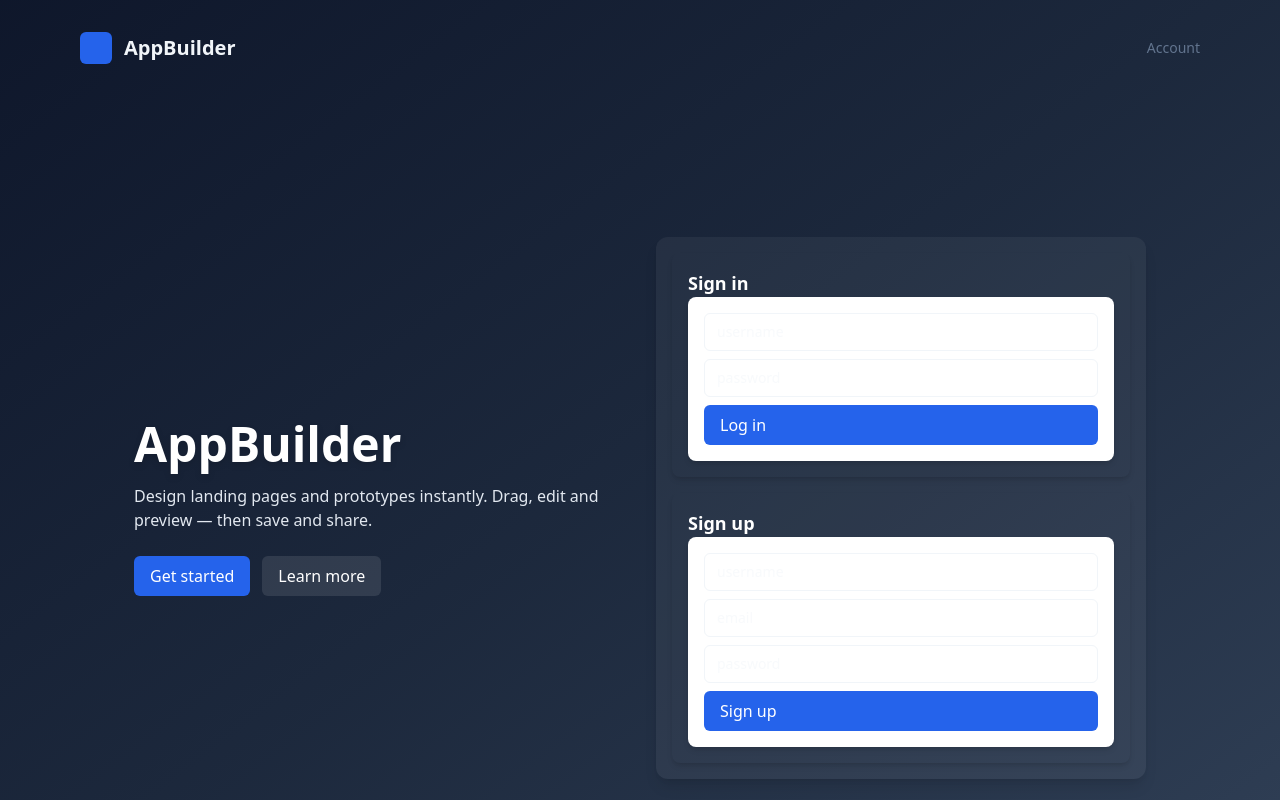
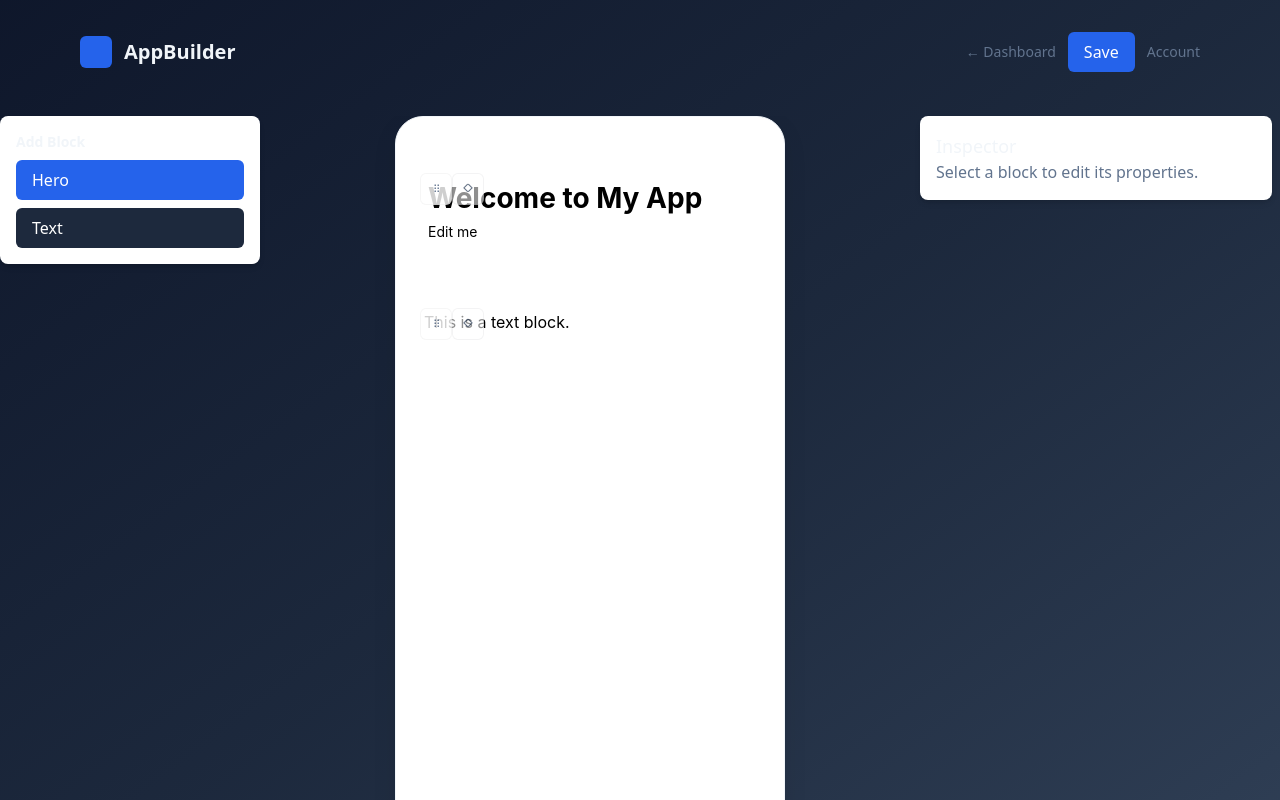
Before and after one commit to pwilly1/AppBuilder, a React (Vite) app in the folder app-builder/frontend/: page /editor in a window 1280 px wide. Shown: the top 800 px of the page. Built offline with nearby package versions, Linux system fonts and the light colour scheme.

Commit message:
changed to router based implementation

```diff
--- a/app-builder/frontend/package.json
+++ b/app-builder/frontend/package.json
@@ -22,6 +22,7 @@
     "react-hot-toast": "^2.6.0",
     "react-native": "^0.80.2",
     "react-native-web": "^0.21.1",
+    "react-router-dom": "^6.30.1",
     "zod": "^4.1.12"
   },
   "devDependencies": {
--- a/app-builder/frontend/src/App.tsx
+++ b/app-builder/frontend/src/App.tsx
@@ -1,178 +1,288 @@
 import { Preview } from './editor/Preview'
-import { useMemo, useState } from 'react'
+import { useMemo, useState, useEffect } from 'react'
 import type { Project, Page, Block } from './shared/BlockTypes'
+
 import { PageRenderer } from './PageRenderer'
 import { PageList } from './PageList'
 import { AddBlock } from './AddBlock'
+
 import Inspector from './components/Inspector'
 import Landing from './components/Landing'
 import Account from './pages/Account'
-// Projects component no longer used in editor layout; dashboard lists projects instead
-// import Projects from './components/Projects'
 import Dashboard from './pages/Dashboard'
+
 import { getProject, updateProject, createProject, getToken, listProjects } from './api'
-import { useEffect } from 'react'
-
+import { BrowserRouter, Routes, Route, useNavigate, Navigate } from 'react-router-dom'
 
 const initialProject: Project = {
   id: 'proj1',
   name: 'My App',
   pages: [
     {
-      id: 'home', title: 'Home', path: '/home',
+      id: 'home',
+      title: 'Home',
+      path: '/home',
       blocks: [
-        { id: 'b1', type: 'hero', props: { headline: 'Welcome to My App', subhead:'Edit me' } },
+        {
+          id: 'b1',
+          type: 'hero',
+          props: { headline: 'Welcome to My App', subhead: 'Edit me' },
+        },
         { id: 'b2', type: 'text', props: { value: 'This is a text block.' } },
-      ]
+      ],
     },
     { id: 'contact', title: 'Contact', path: '/contact', blocks: [] },
   ],
 }
 
 export default function App() {
-  const [authed, setAuthed] = useState<boolean>(() => !!getToken());
-  const [view, setView] = useState<'landing'|'dashboard'|'editor'|'account'>(() => !!getToken() ? 'dashboard' : 'landing')
+  const [authed, setAuthed] = useState<boolean>(() => !!getToken())
+
   const [project, setProject] = useState<Project>(initialProject)
   const [selectedPageId, setSelectedPageId] = useState<string>(() => project.pages?.[0]?.id ?? '')
   const [selectedBlock, setSelectedBlock] = useState<any | null>(null)
 
-  const page = useMemo(
-    () => project.pages.find(p => p.id === selectedPageId),
-    [project, selectedPageId]
-  )
+  const page = useMemo(() => project.pages.find((p) => p.id === selectedPageId), [project, selectedPageId])
 
   // page rename / add helpers intentionally removed (not used in current UI)
 
   const addBlock = (b: Block) => {
-    setProject(p => ({
+    setProject((p) => ({
       ...p,
-      pages: p.pages.map(pg => pg.id===selectedPageId ? { ...pg, blocks: [...pg.blocks, b] } : pg)
+      pages: p.pages.map((pg) => (pg.id === selectedPageId ? { ...pg, blocks: [...pg.blocks, b] } : pg)),
     }))
   }
 
-  async function openProject(proj: any) {
+  async function openProject(proj: any, navigate?: (path: string) => void) {
     // proj may be a summary (no pages) or a full project; fetch if necessary
-    let full = proj;
+    let full = proj
+
     if (!full.pages) {
-      full = await getProject(proj.id);
+      full = await getProject(proj.id)
     }
 
     // ensure the project has at least one page so the editor has something to render
     if (!full.pages || full.pages.length === 0) {
-      const id = crypto.randomUUID();
-      full.pages = [{ id, title: 'Home', path: '/home', blocks: [] }];
+      const id = crypto.randomUUID()
+      full.pages = [{ id, title: 'Home', path: '/home', blocks: [] }]
     }
 
-    setProject(full);
-    setSelectedPageId(full.pages[0].id);
-    setView('editor')
+    setProject(full)
+    setSelectedPageId(full.pages[0].id)
+
+    if (navigate) navigate('/editor')
   }
 
   function editBlock(updated: Block) {
-    setProject(p => ({
+    setProject((p) => ({
       ...p,
-      pages: p.pages.map(pg => pg.id===selectedPageId ? { ...pg, blocks: pg.blocks.map(b => b.id===updated.id ? updated : b) } : pg)
+      pages: p.pages.map((pg) => (pg.id === selectedPageId ? { ...pg, blocks: pg.blocks.map((b) => (b.id === updated.id ? updated : b)) } : pg)),
     }))
   }
 
   function deleteBlock(id: string) {
-    setProject(p => ({
+    setProject((p) => ({
       ...p,
-      pages: p.pages.map(pg => pg.id===selectedPageId ? { ...pg, blocks: pg.blocks.filter(b => b.id!==id) } : pg)
+      pages: p.pages.map((pg) => (pg.id === selectedPageId ? { ...pg, blocks: pg.blocks.filter((b) => b.id !== id) } : pg)),
     }))
   }
 
   async function saveProject() {
     try {
       // if project.id is a temporary local id (not a 24-char Mongo ObjectId), create it first
-      const isObjectIdLike = typeof project.id === 'string' && /^[0-9a-fA-F]{24}$/.test(project.id);
+      const isObjectIdLike = typeof project.id === 'string' && /^[0-9a-fA-F]{24}$/.test(project.id)
+
       if (!isObjectIdLike) {
-        const created: any = await createProject(project);
+        const created: any = await createProject(project)
         // replace local project with the created server project which includes real id
-        setProject(created);
-        alert('Project created');
-        return;
+        setProject(created)
+        alert('Project created')
+        return
       }
-      await updateProject(project.id, project);
-      alert('Project saved');
+
+      await updateProject(project.id, project)
+      alert('Project saved')
     } catch (err: any) {
       // if server returned 403, likely a guest attempted a forbidden action
       if (err?.status === 403) {
-        try { localStorage.removeItem('app_token'); } catch {}
-        setAuthed(false);
-        alert('Guests cannot save projects. Please sign up or log in to save.');
-        return;
+        try {
+          localStorage.removeItem('app_token')
+        } catch {
+          /* ignore */
         }
-      alert('Save failed: ' + err.message);
+
+        setAuthed(false)
+        alert('Guests cannot save projects. Please sign up or log in to save.')
+        return
+      }
+
+      alert('Save failed: ' + err.message)
     }
   }
 
   // validate token on mount: if token exists but is invalid/expired, force login
   useEffect(() => {
-    let mounted = true;
-    (async () => {
-      if (!getToken()) return;
+    let mounted = true
+
+    ;(async () => {
+      if (!getToken()) return
+
       try {
-        await listProjects();
-        if (mounted) setAuthed(true);
+        await listProjects()
+        if (mounted) setAuthed(true)
       } catch (err: any) {
         // if unauthorized, clear token and show login
         if (err.message && err.message.toLowerCase().includes('unauthorized') || err.message === 'Unauthorized') {
-          try { localStorage.removeItem('app_token'); } catch {}
+          try {
+            localStorage.removeItem('app_token')
+          } catch {
+            /* ignore */
           }
-        if (mounted) setAuthed(false);
         }
-    })();
-    return () => { mounted = false };
-  }, []);
+
+        if (mounted) setAuthed(false)
+      }
+    })()
+
+    return () => {
+      mounted = false
+    }
+  }, [])
 
   function logout() {
-    try { localStorage.removeItem('app_token'); } catch {}
-    setAuthed(false);
-    setView('landing');
+    try {
+      localStorage.removeItem('app_token')
+    } catch {
+      /* ignore */
     }
 
-  // no early return: show landing when not authed so the header and background
-  // remain consistent between landing and dashboard/editor views
+    setAuthed(false)
+  }
 
   return (
+    <BrowserRouter>
       <div className="min-h-screen py-8 bg-gradient-to-br from-slate-900 via-slate-800 to-slate-700 text-slate-100">
+        <AppContent
+          authed={authed}
+          setAuthed={setAuthed}
+          logout={logout}
+          project={project}
+          setProject={setProject}
+          selectedPageId={selectedPageId}
+          setSelectedPageId={setSelectedPageId}
+          selectedBlock={selectedBlock}
+          setSelectedBlock={setSelectedBlock}
+          page={page}
+          addBlock={addBlock}
+          openProject={(proj: any, navigate?: (path: string) => void) => openProject(proj, navigate)}
+          editBlock={editBlock}
+          deleteBlock={deleteBlock}
+          saveProject={saveProject}
+        />
+      </div>
+    </BrowserRouter>
+  )
+}
+
+function AppContent(props: any) {
+  const navigate = useNavigate()
+
+  const {
+    authed,
+    setAuthed,
+    logout,
+    project,
+    setProject,
+    selectedPageId,
+    setSelectedPageId,
+    selectedBlock,
+    setSelectedBlock,
+    page,
+    addBlock,
+    openProject,
+    editBlock,
+    deleteBlock,
+    saveProject,
+  } = props
+
+  return (
+    <>
       <header className="max-w-6xl mx-auto px-4 mb-6 flex items-center justify-between">
-        <button type="button" className="flex items-center gap-3 cursor-pointer" onClick={() => setView('landing')} aria-label="Go to landing">
+        <button
+          type="button"
+          className="flex items-center gap-3 cursor-pointer"
+          onClick={() => navigate('/')}
+          aria-label="Go to landing"
+        >
           <div className="h-8 w-8 rounded-md bg-primary" />
           <h1 className="text-xl font-semibold">AppBuilder</h1>
         </button>
+
         <div className="flex items-center gap-3">
-          {view === 'editor' ? (
+          {/* editor-specific controls */}
+          {window.location.pathname === '/editor' ? (
             <>
-              <button className="text-sm muted" onClick={() => setView('dashboard')}>← Dashboard</button>
-              <button className="btn" onClick={saveProject}>Save</button>
+              <button className="text-sm muted" onClick={() => navigate('/dashboard')}>
+                ← Dashboard
+              </button>
+              <button className="btn" onClick={saveProject}>
+                Save
+              </button>
             </>
           ) : null}
+
           {authed ? (
             <>
-              <button className="text-sm muted" onClick={() => setView('account')}>You</button>
-              <button className="text-sm muted" onClick={logout}>Logout</button>
+              <button className="text-sm muted" onClick={() => navigate('/account')}>
+                You
+              </button>
+              <button className="text-sm muted" onClick={() => {
+                logout()
+                navigate('/')
+              }}>
+                Logout
+              </button>
             </>
           ) : (
-            <button className="text-sm muted" onClick={() => setView('landing')}>Account</button>
+            <button className="text-sm muted" onClick={() => navigate('/')}>
+              Account
+            </button>
           )}
         </div>
       </header>
-  <main className={`app-grid ${view==='editor' ? 'editor-mode' : ''}`}>
-        {view === 'landing' || !authed ? (
+
+      <main className={`app-grid ${window.location.pathname === '/editor' ? 'editor-mode' : ''}`}>
+        <Routes>
+          <Route
+            path="/"
+            element={(
               <section className="col-span-3">
-            <Landing onLogin={() => { setAuthed(true); setView('dashboard'); }} />
+                <Landing onLogin={() => { setAuthed(true); navigate('/dashboard') }} />
               </section>
-        ) : view === 'dashboard' ? (
+            )}
+          />
+
+          <Route
+            path="/dashboard"
+            element={(
               <section className="col-span-3">
-            <Dashboard onOpen={openProject} />
+                <Dashboard onOpen={(proj: any) => openProject(proj, navigate)} />
               </section>
-        ) : view === 'account' ? (
+            )}
+          />
+
+          <Route
+            path="/account"
+            element={(
               <section className="col-span-3">
-            <Account onBack={() => setView('dashboard')} />
+                <Account onBack={() => navigate('/dashboard')} />
               </section>
-        ) : (
+            )}
+          />
+
+          <Route
+            path="/editor"
+            element={(
               <>
                 <aside className="sidebar-hidden-mobile">
                   <AddBlock onAdd={addBlock} />
@@ -182,16 +292,14 @@ export default function App() {
                   {page ? (
                     <PageRenderer
                       page={page}
-            onSelectBlock={b => setSelectedBlock(b)}
+                      onSelectBlock={(b: any) => setSelectedBlock(b)}
                       onUpdateBlock={editBlock}
-            onReorder={(newBlocks) => {
-              console.log('[App] onReorder received ids:', newBlocks.map((b:any)=>b.id))
-              // update the current page's blocks order
-              setProject(p => ({
+                      onReorder={(newBlocks: any[]) =>
+                        setProject((p: Project) => ({
                           ...p,
-                pages: p.pages.map(pg => pg.id === selectedPageId ? { ...pg, blocks: newBlocks } : pg)
+                          pages: p.pages.map((pg) => (pg.id === selectedPageId ? { ...pg, blocks: newBlocks } : pg)),
                         }))
-            }}
+                      }
                     />
                   ) : (
                     <div className="card">
@@ -204,14 +312,24 @@ export default function App() {
                 <aside>
                   <Inspector
                     block={selectedBlock}
-                onSave={(b:any)=>{ setSelectedBlock(null); editBlock(b); }}
-                onClose={()=>setSelectedBlock(null)}
-                onDelete={(id:string) => { setSelectedBlock(null); deleteBlock(id); }}
+                    onSave={(b: any) => {
+                      setSelectedBlock(null)
+                      editBlock(b)
+                    }}
+                    onClose={() => setSelectedBlock(null)}
+                    onDelete={(id: string) => {
+                      setSelectedBlock(null)
+                      deleteBlock(id)
+                    }}
                   />
                 </aside>
               </>
             )}
+          />
+
+          <Route path="*" element={<Navigate to="/" replace />} />
+        </Routes>
       </main>
-    </div>
+    </>
   )
 }
```
Lines whose indentation alone changed are shown as unchanged.
